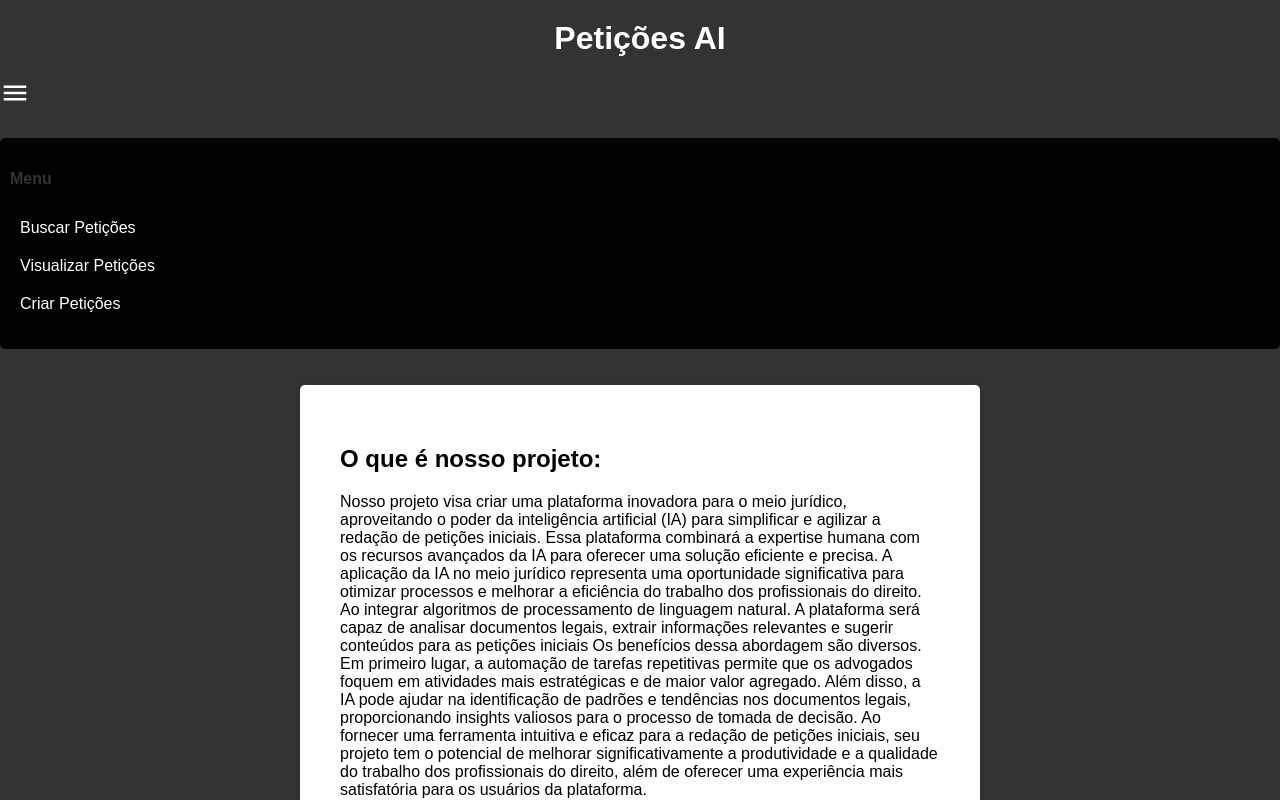
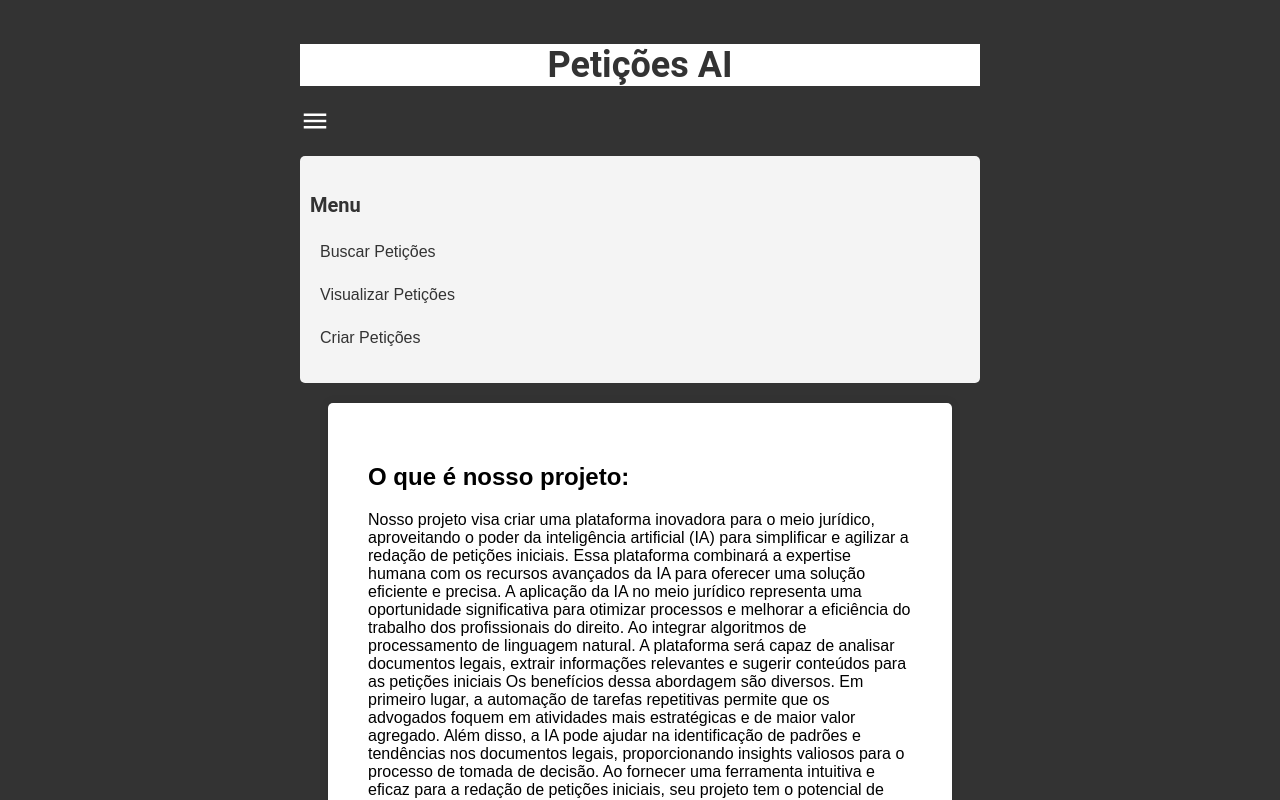
Before and after one commit to LuccaPereira/ProjetoAplicado, a plain HTML site: page Projeto/View/menu.html in a window 1280 px wide. Both pictures are taken after a click on the icon "menu". Shown: the top 800 px of the page. Drawn offline with Linux system fonts and the light colour scheme.

Commit message:
melhorias na interface

```diff
--- a/Projeto/View/loginCss.css
+++ b/Projeto/View/loginCss.css
@@ -8,12 +8,13 @@ body {
     align-items: center;
     height: 100vh;
 }
-a {
+div {
     background-color: #708090;
     padding: 20px;
     border-radius: 5px;
     box-shadow: 0 0 10px rgba(0, 0, 0, 0.1);
 }
+
 input {
     width: 100%;
     padding: 10px;
@@ -23,7 +24,7 @@ input {
     box-sizing: border-box;
 }
 
-button {
+button{
     width: 100%;
     padding: 10px;
     border: none;
--- a/Projeto/View/menu.html
+++ b/Projeto/View/menu.html
@@ -8,9 +8,9 @@
     <link rel="stylesheet" href="https://fonts.googleapis.com/css2?family=Material+Icons">
 </head>
 <body>
-    <script src="../controller/menu.controller.js"></script>
-    <h1>Petições AI</h1>
-    <i id="burger" class="material-icons" onclick="clickMenu()">menu</i>
+    <div class="container">
+        <h1 class="title">Petições AI</h1>
+        <i id="burger" onclick="clickMenu()" class="material-icons" >menu</i>
         <menu id="itens">
             <h4>Menu</h4>
             <ul>
@@ -20,22 +20,22 @@
             </ul>
         </menu>
         <div class="content">
-        <p>
-           <h2> O que é nosso projeto: </h2>
-
-           Nosso projeto visa criar uma plataforma inovadora para o meio jurídico, aproveitando o poder da inteligência artificial (IA) para simplificar e agilizar a redação de petições iniciais.
+            <section>
+                <h2>O que é nosso projeto:</h2>
+                <p>Nosso projeto visa criar uma plataforma inovadora para o meio jurídico, aproveitando o poder da inteligência artificial (IA) para simplificar e agilizar a redação de petições iniciais.
                     Essa plataforma combinará a expertise humana com os recursos avançados da IA para oferecer uma solução eficiente e precisa.
                     A aplicação da IA no meio jurídico representa uma oportunidade significativa para otimizar processos e melhorar a eficiência do trabalho dos profissionais do direito. Ao integrar algoritmos de processamento de linguagem natural.
                     A plataforma será capaz de analisar documentos legais, extrair informações relevantes e sugerir conteúdos para as petições iniciais
                     Os benefícios dessa abordagem são diversos. Em primeiro lugar, a automação de tarefas repetitivas permite que os advogados foquem em atividades mais estratégicas e de maior valor agregado. Além disso, a IA pode ajudar na identificação de padrões e tendências nos documentos legais, proporcionando insights valiosos para o processo de tomada de decisão.
-           Ao fornecer uma ferramenta intuitiva e eficaz para a redação de petições iniciais, seu projeto tem o potencial de melhorar significativamente a produtividade e a qualidade do trabalho dos profissionais do direito, além de oferecer uma experiência mais satisfatória para os usuários da plataforma.</p>
-
-        <p>
+                    Ao fornecer uma ferramenta intuitiva e eficaz para a redação de petições iniciais, seu projeto tem o potencial de melhorar significativamente a produtividade e a qualidade do trabalho dos profissionais do direito, além de oferecer uma experiência mais satisfatória para os usuários da plataforma</p>
+            </section>
+            <section>
                 <h2>O Que É uma Petição Inicial:</h2>
-
-            Uma petição inicial é um documento legal apresentado por uma parte (o autor ou demandante) a um tribunal, com o objetivo de iniciar um processo judicial. Geralmente, uma petição inicial contém uma descrição dos fatos relevantes do caso, as alegações legais que sustentam a reivindicação do autor, e um pedido específico de alívio ou reparação.
-            As petições iniciais são fundamentais no sistema jurídico, pois estabelecem as bases para a resolução de disputas legais perante os tribunais. Elas devem ser redigidas de forma clara, precisa e em conformidade com as leis e regras processuais aplicáveis. Uma petição inicial bem elaborada é essencial para garantir que os direitos e interesses das partes envolvidas sejam adequadamente representados perante o tribunal.
-        </p>
+                <p>Uma petição inicial é um documento legal apresentado por uma parte (o autor ou demandante) a um tribunal, com o objetivo de iniciar um processo judicial. Geralmente, uma petição inicial contém uma descrição dos fatos relevantes do caso, as alegações legais que sustentam a reivindicação do autor, e um pedido específico de alívio ou reparação.
+                    As petições iniciais são fundamentais no sistema jurídico, pois estabelecem as bases para a resolução de disputas legais perante os tribunais. Elas devem ser redigidas de forma clara, precisa e em conformidade com as leis e regras processuais aplicáveis. Uma petição inicial bem elaborada é essencial para garantir que os direitos e interesses das partes envolvidas sejam adequadamente representados perante o tribunal.</p>
+            </section>
         </div>
+    </div>
+    <script src="../controller/menu.controller.js"></script>
 </body>
 </html>
--- a/Projeto/View/menuCSS.css
+++ b/Projeto/View/menuCSS.css
@@ -7,12 +7,53 @@ body {
     background-color: #333;
 }
 
-h1 {
-    margin-top: 20px;
+.container {
+    margin: 0 auto;
+    max-width: 800px;
+    padding: 20px;
+}
+.title {
+    font-family: 'Roboto', sans-serif;
+    font-size: 36px;
+    color: #333;
     text-align: center;
-    color: white;
+    margin-bottom: 20px;
+    background-color: white;
+}
+#itens {
+    background-color: #f4f4f4;
+    border-radius: 5px;
+    padding: 10px;
+    display: none;
 }
 
+#itens h4 {
+    font-family: 'Roboto', sans-serif;
+    font-size: 20px;
+    color: #333;
+    margin-bottom: 10px;
+}
+
+#itens ul {
+    list-style-type: none;
+    padding: 0;
+}
+
+#itens li {
+    margin-bottom: 5px;
+}
+
+#itens a {
+    display: block;
+    padding: 10px;
+    color: #333;
+    text-decoration: none;
+    transition: background-color 0.3s;
+}
+
+#itens a:hover {
+    background-color: #ddd;
+}
 menu {
     margin-top: 20px;
     background-color: black;
```
Also changed, not shown: Projeto/View/login.html (+18 -12 lines). Lines whose indentation alone changed are shown as unchanged.
